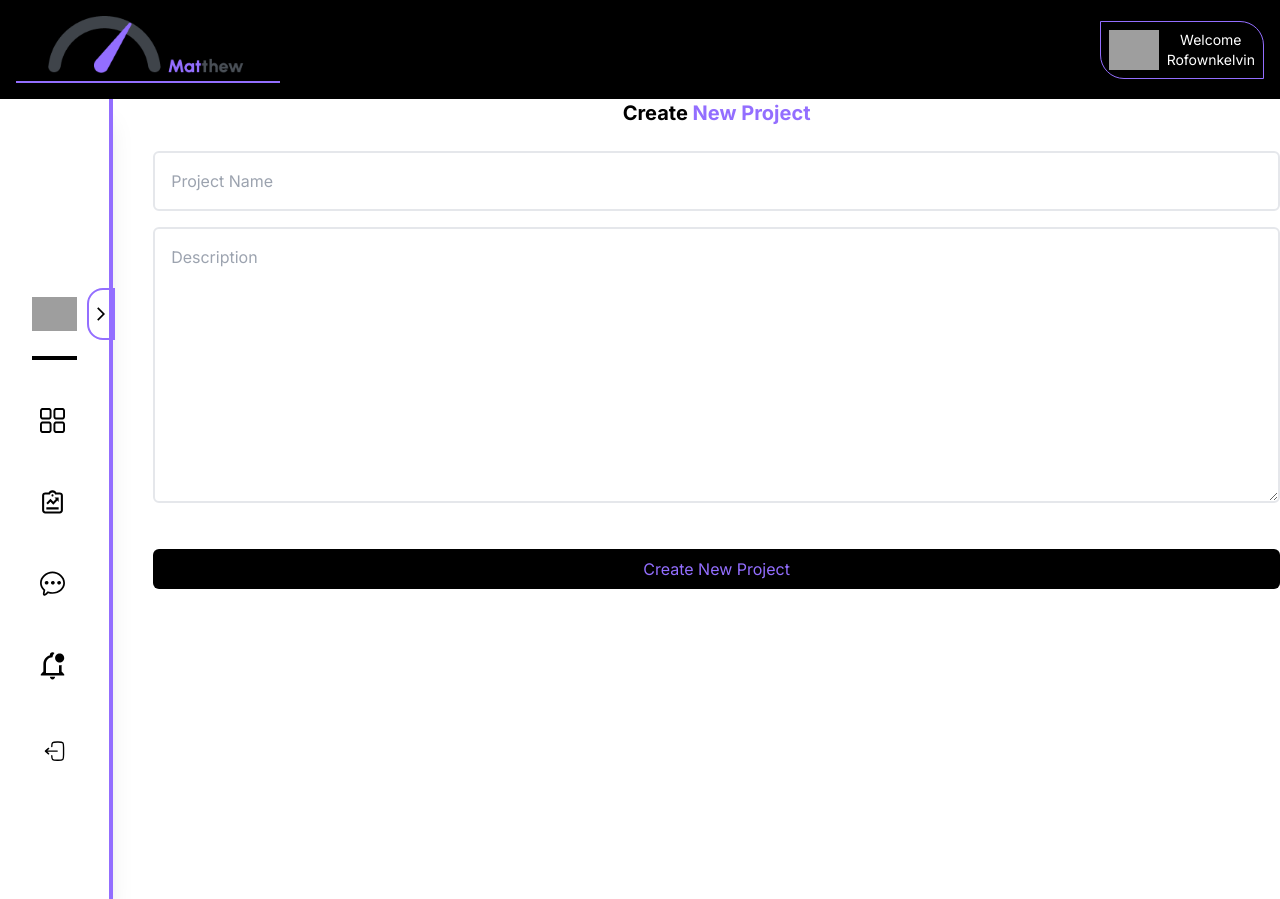
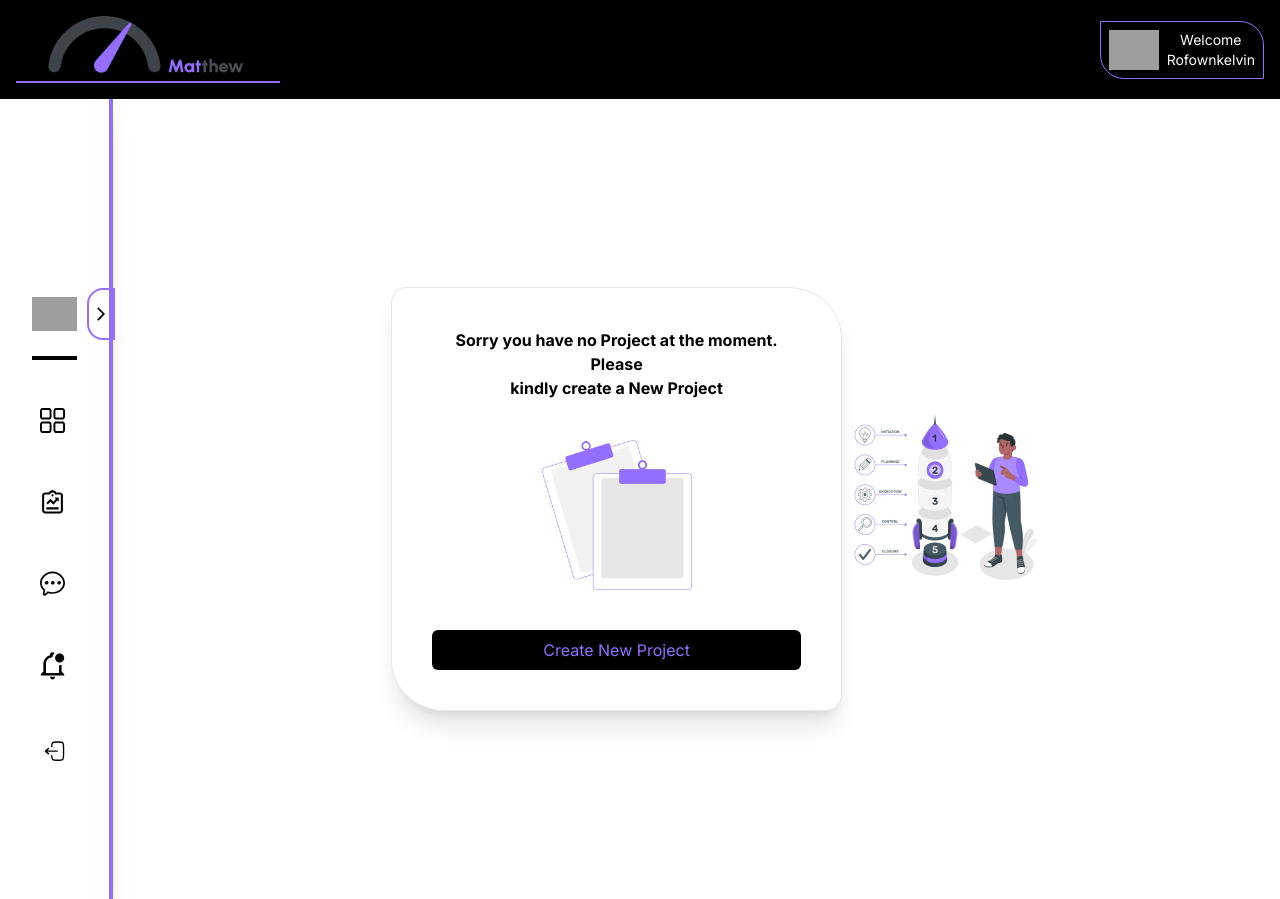
Before and after one commit to syntaxdesigner01/matthew_v2, a Next.js app: page /dashboard/project/createproject in a window 1280 px wide. Built offline with nearby package versions, Linux system fonts and the light colour scheme; grey boxes are pictures that could not be loaded.

Commit message:
create a better version of the project screen

```diff
--- a/src/app/dashboard/project/createproject/page.tsx
+++ b/src/app/dashboard/project/createproject/page.tsx
@@ -1,37 +1,34 @@
 'use client'
-import { createProject } from "@/store/Slice/AppdbSlice";
-import { useRef } from "react";
-import { useDispatch } from "react-redux";
+import CreateNewProject from '@/components/DashboardComponents/CreateNewProject';
+import NoProject from '@/components/DashboardComponents/NoProject'
+import { RootState } from '@/store/store';
+import { useEffect, useState } from 'react';
+import { useSelector } from 'react-redux'
+export default function CreateProject() {
+
+    const projects = useSelector((state: RootState) => state.projects)
+    const [isProject, setIsProject] = useState<boolean>(false)
 
 
-export default function CreateProject() {
-
-    const dispatch = useDispatch()
-
-    const name = useRef<HTMLInputElement>(null)
-    const description = useRef<HTMLTextAreaElement>(null)
-
-    function saveData(e: any) {
-        e.preventDefault();
-
-        dispatch(createProject({ description: description.current?.value, name: name.current?.value }))
-
-        console.log(name.current?.value);
-
-    }
+    useEffect(() => {
+        if (projects.length === 0) setIsProject(false)
+        else setIsProject(true)
+    }, [])
 
     return (
-        <form onSubmit={saveData}>
-            <h1 className="text-center pb-6 font-bold text-xl">Create <span className="text-primary">New Project</span> </h1>
-            <div>
-                <input type="text" ref={name} name='name' placeholder='Project Name' className='border-2 w-full px-4 py-4 rounded-md' required />
+
+        <div className='flex w-full h-full justify-center items-center'>
+            <div className={`z-50 w-[40%] border shadow-xl p-10 ${!isProject ? 'rounded-tr-[12%] rounded-bl-[12%] rounded-2xl' : 'rounded-tr-[17%] rounded-bl-[17%] rounded-lg'} flex flex-col gap-10`}>
+
+               {
+                isProject ?
+                <CreateNewProject/>:
+                <NoProject />
+               }
             </div>
             <div>
-                <textarea ref={description} name="description" id="" placeholder='Description' cols={10} rows={10} className='border-2 w-full mt-4 rounded-md p-4' required />
+                <img src="/projectAvater.png" alt="" height={250} width={200} />
             </div>
-
-            <button type='submit' className='w-full text-primary bg-black py-2 rounded-md mt-10' >Create New Project</button>
-        </form>
-
+        </div>
     )
 }
--- a/src/app/dashboard/project/page.tsx
+++ b/src/app/dashboard/project/page.tsx
@@ -1,9 +1,9 @@
 'use client'
 import AllProjects from '@/components/DashboardComponents/AllProjects';
-import NoProject from '@/components/DashboardComponents/NoProject';
 import { RootState } from '@/store/store';
 import { useEffect, useState } from 'react';
 import { useSelector } from 'react-redux'
+import CreateProject from './createproject/page';
 
 
 export default function Project() {
@@ -23,15 +23,7 @@ export default function Project() {
         isProject ?
           <AllProjects /> :
 
-          <div className='flex w-full h-full justify-center items-center'>
-            <div className={`z-50 w-[40%] border shadow-xl p-10 ${!isProject ? 'rounded-tr-[12%] rounded-bl-[12%] rounded-2xl' : 'rounded-tr-[17%] rounded-bl-[17%] rounded-lg'} flex flex-col gap-10`}>
-
-              <NoProject />
-            </div>
-            <div>
-              <img src="/projectAvater.png" alt="" height={250} width={200} />
-            </div>
-          </div>
+         <CreateProject/>
 
       }
     </>
--- /dev/null
+++ b/src/components/DashboardComponents/CreateNewProject.tsx
@@ -0,0 +1,37 @@
+'use client'
+import { createProject } from "@/store/Slice/AppdbSlice";
+import { useRef } from "react";
+import { useDispatch } from "react-redux";
+
+
+export default function CreateNewProject() {
+
+    const dispatch = useDispatch()
+
+    const name = useRef<HTMLInputElement>(null)
+    const description = useRef<HTMLTextAreaElement>(null)
+
+    function saveData(e: any) {
+        e.preventDefault();
+
+        dispatch(createProject({ description: description.current?.value, name: name.current?.value }))
+
+        console.log(name.current?.value);
+
+    }
+
+    return (
+        <form onSubmit={saveData}>
+            <h1 className="text-center pb-6 font-bold text-xl">Create <span className="text-primary">New Project</span> </h1>
+            <div>
+                <input type="text" ref={name} name='name' placeholder='Project Name' className='border-2 w-full px-4 py-4 rounded-md' required />
+            </div>
+            <div>
+                <textarea ref={description} name="description" id="" placeholder='Description' cols={10} rows={10} className='border-2 w-full mt-4 rounded-md p-4' required />
+            </div>
+
+            <button type='submit' className='w-full text-primary bg-black py-2 rounded-md mt-10' >Create New Project</button>
+        </form>
+
+    )
+}
--- a/src/components/DashboardComponents/NoProject.tsx
+++ b/src/components/DashboardComponents/NoProject.tsx
@@ -1,18 +1,24 @@
 'use client'
 
+import { switchProjectScreen } from "@/store/Slice/AppdbSlice";
+import { RootState } from "@/store/store";
 import { useState } from "react";
-import CreateProject from "@/app/dashboard/project/createproject/page";
-import { useSelector } from 'react-redux'
+import { useDispatch, useSelector } from "react-redux";
 
 
-export default function NoProject() {
 
-    const [switchApp, setSwitchApp] = useState<Boolean>(false)
+export default function NoProject(retset:any) {
+
+    const switchScreen = useSelector((state: RootState) => state.showProjectScreen)
+   const dispatch = useDispatch()
+
+   function switchDisplay(){
+    dispatch(switchScreen(true))
+   }
+
     return (
         <>
-            {
-                switchApp ? <CreateProject/>:
-                    <>
+
                         <p className='text-center font-bold'>Sorry you have no Project at the moment. Please <br /> kindly create a New Project </p>
 
                         <div className='flex justify-center '>
@@ -20,15 +26,12 @@ export default function NoProject() {
                         </div>
 
                         <div className='flex justify-center items-center'>
-                            <button onClick={()=>setSwitchApp(!switchApp)} className='bg-black text-c w-full text-primary py-2 rounded-md capitalize'>
+                            <button onClick={switchDisplay} className='bg-black text-c w-full text-primary py-2 rounded-md capitalize'>
                                 create New Project
                             </button>
 
                         </div>
-                    </>
 
-
-    }
         </>
     )
 }
--- a/src/store/Slice/AppdbSlice.ts
+++ b/src/store/Slice/AppdbSlice.ts
@@ -9,7 +9,7 @@ const initialState  = {
     // }
     ] as project ,
 
-
+    showProjectScreen: false
 
 }
 
@@ -23,9 +23,12 @@ const Appdb = createSlice({
                 projectDescription: action.payload.description
             }
             state.projects.push (data)
+        },
+        switchProjectScreen:(state,action)=>{
+            state.showProjectScreen = action.payload
         }
     }
 })
 
-export const {createProject} = Appdb.actions
+export const {createProject,switchProjectScreen} = Appdb.actions
 export default Appdb.reducer
```
